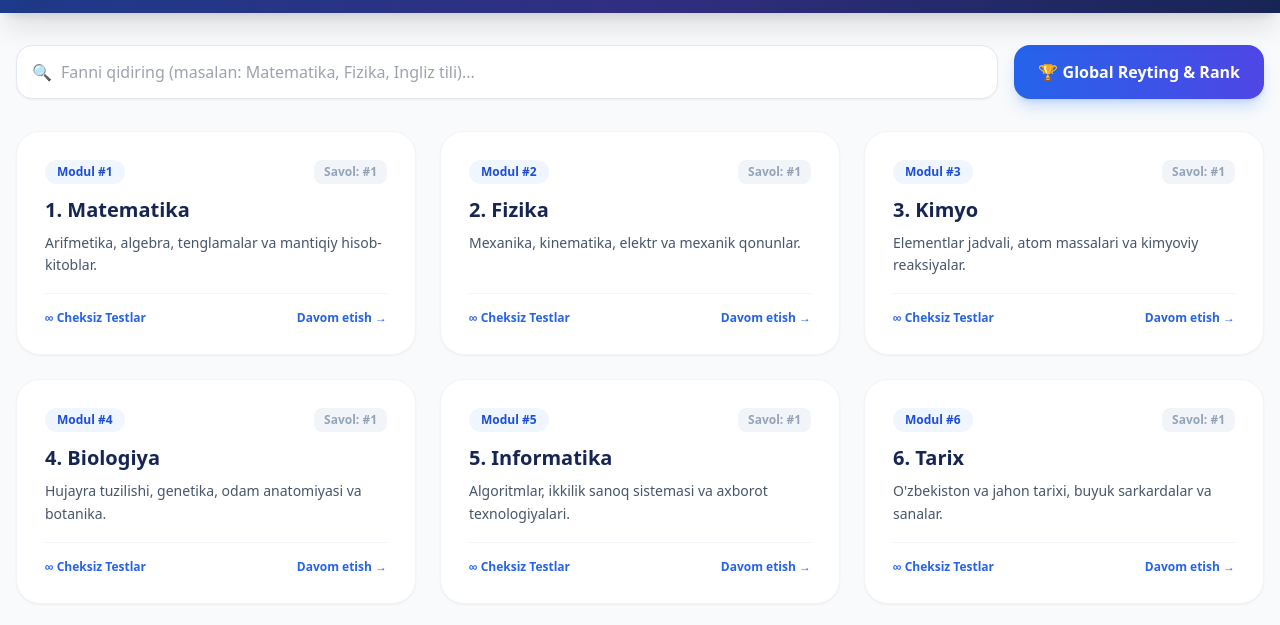
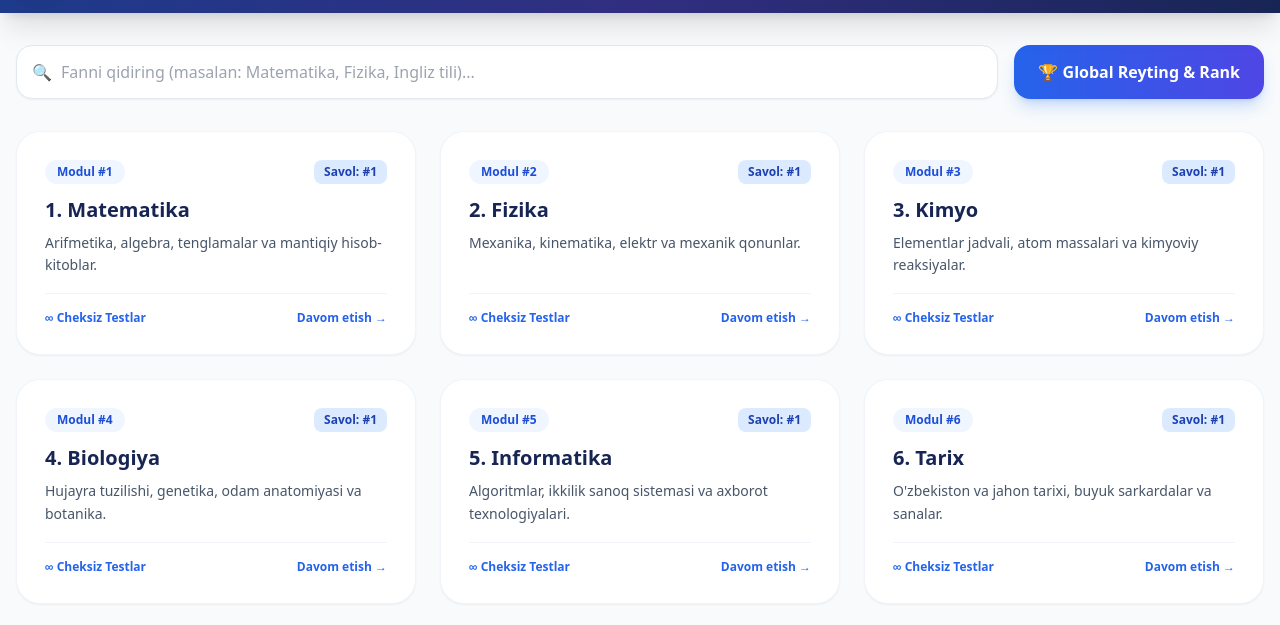
Before and after one commit to uktamovferuz2710-web/Bilimli-bolalar, a plain HTML site: page index.html in a window 1280 px wide. Shown: the part 82-707 px from the top of the page. Drawn offline with nearby package versions, Linux system fonts and the light colour scheme.

Commit message:
Update index.html

```diff
--- a/index.html
+++ b/index.html
@@ -205,7 +205,6 @@
             return array.sort(() => Math.random() - 0.5);
         }
 
-        // XP ga qarab Rank (Unvon)ni aniqlash funksiyasi
         function getRankInfo(xp) {
             if (xp >= 4000) return { name: "⚡ Daho (Grandmaster)", color: "bg-purple-100 text-purple-800 border-purple-300" };
             if (xp >= 2000) return { name: "👑 Professor (Master)", color: "bg-amber-100 text-amber-800 border-amber-300" };
@@ -228,13 +227,14 @@
             const grid = document.getElementById("subjectsGrid");
             grid.innerHTML = "";
             list.forEach(subj => {
-                let savedQ = localStorage.getItem(`subject_q_${subj.id}`) || 1;
+                // localStorage dan o'sha fan uchun saqlangan savol raqamini o'qiymiz
+                let savedQ = parseInt(localStorage.getItem(`subject_q_${subj.id}`)) || 1;
                 grid.innerHTML += `
                     <div onclick="openModal(${subj.id})" class="bg-white p-7 rounded-3xl shadow-sm hover:shadow-xl transition-all duration-300 cursor-pointer border border-slate-100 hover:border-blue-500 flex flex-col justify-between group">
                         <div>
                             <div class="flex justify-between items-start mb-3">
                                 <span class="bg-blue-50 text-blue-700 text-xs font-bold px-3 py-1 rounded-full group-hover:bg-blue-600 group-hover:text-white transition">Modul #${subj.id}</span>
-                                <span class="text-xs font-bold text-slate-400 bg-slate-100 px-2.5 py-1 rounded-lg">Savol: #${savedQ}</span>
+                                <span class="text-xs font-bold text-blue-800 bg-blue-100 px-2.5 py-1 rounded-lg">Savol: #${savedQ}</span>
                             </div>
                             <h3 class="text-xl font-black text-blue-950 mb-2">${subj.name}</h3>
                             <p class="text-slate-600 text-sm leading-relaxed mb-4">${subj.desc}</p>
@@ -256,6 +256,8 @@
 
         function openModal(id) {
             activeSubject = subjects.find(s => s.id === id);
+
+            // Modal ochilganda saqlangan savol raqamini aniq yuklaymiz (masalan: 11)
             questionCount = parseInt(localStorage.getItem(`subject_q_${activeSubject.id}`)) || 1;
 
             document.getElementById("modalCategoryBadge").innerText = activeSubject.name;
@@ -337,10 +339,12 @@
                 currentXp += currentXpReward;
                 localStorage.setItem("portal_xp", currentXp);
 
+                // Savol to'g'ri ishlangan zahoti o'sha fan uchun keyingi savol raqami dərhol saqlanadi
                 questionCount++;
                 localStorage.setItem(`subject_q_${activeSubject.id}`, questionCount);
 
                 updateUI();
+                renderSubjects(subjects); // Asosiy ekrandagi savol raqamini ham yangilash uchun
 
                 resultEl.innerHTML = `✅ To'g'ri! +${currentXpReward} XP qo'shildi. Keyingi savol...`;
                 resultEl.className = "font-bold text-sm text-emerald-600 text-center";
```
